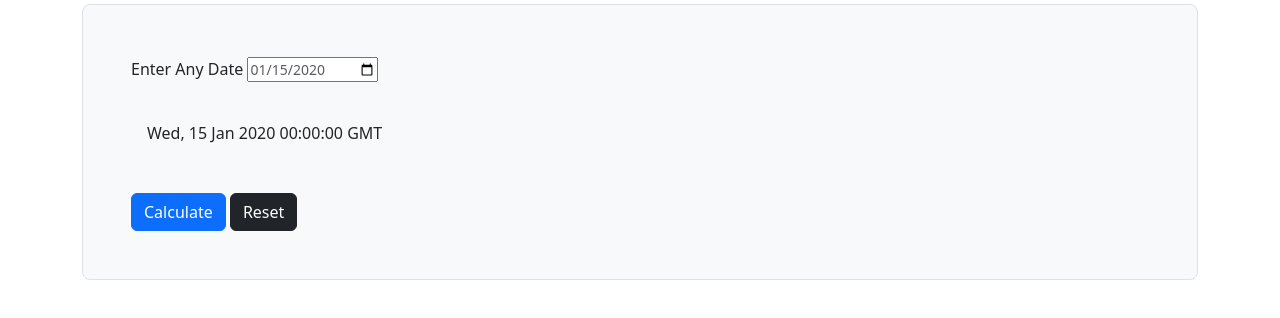
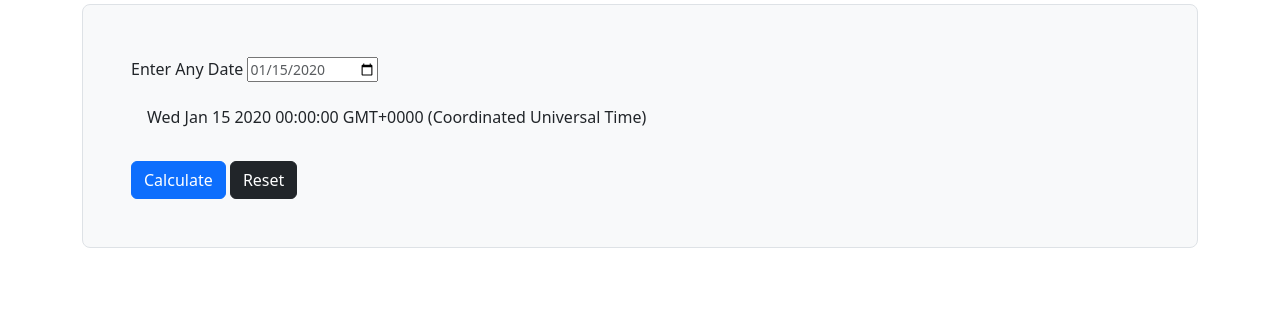
Before and after one commit to Kirdna/WB3-Exercises, a plain HTML site: page Dates/OffBy1Website/index.html in a window 1280 px wide. Both pictures are taken after typing "2020-01-15" into the empty fields and a click on the button "Calculate". Shown: the part 42-360 px from the top of the page. Drawn offline with nearby package versions, Linux system fonts and the light colour scheme.

Commit message:
finished 2-28

```diff
--- a/Dates/OffBy1Website/index.html
+++ b/Dates/OffBy1Website/index.html
@@ -15,13 +15,13 @@
             <div class="col">
                 <h2 id="hmessage">Get Your Date!</h2>
                 <form class="p-4 p-md-5 border rounded-3 bg-body-tertiary">
-                    <div class="mb-3">
-                        <label for="dateEnter" class="form-label">Enter Any Date</label>
-                        <input type="date" class="form-text" id="dateEnter">
+                    <div>
+                        <label for="calandar" class="form-label">Enter Any Date</label>
+                        <input type="date" class="form-text" id="calandar">
                     </div>
-                    <div class="mb-3">
-                        <fieldset disabled>
-                            <p class="p-3" id="answer">Exact Date Will Display Here</p>
+                    <div>
+                        <fieldset>
+                            <p class="p-3" id="anotherAnswer">Another thing will display here</p>
                         </fieldset>
                       </div>
                     <button id="calculateBtn" type="button" class="btn btn-primary">Calculate</button>
--- a/Dates/OffBy1Website/index.js
+++ b/Dates/OffBy1Website/index.js
@@ -1,8 +1,9 @@
 "use strict";
 
-console.log("index started")
-let dateEnter = document.getElementById("dateEnter")
-let answer = document.getElementById("answer");
+console.log("index started");
+let calandar = document.getElementById("calandar");
+let anotherAnswer = document.getElementById("anotherAnswer");
+
 
 const calculateBtn = document.getElementById("calculateBtn");
 
@@ -15,7 +16,9 @@ function init(){
 
 function onCalculateBtnClicked(){
     console.log("Btn Clicked")
-    let userDate = new Date(dateEnter.value);
-    answer.innerHTML = (userDate.toUTCString());
+
+    let userDate = new Date(calandar.value);
+    anotherAnswer.innerHTML = (userDate.toString());
+
     console.log(userDate);
 }
--- a/Website Example/scripts/index.js
+++ b/Website Example/scripts/index.js
@@ -5,7 +5,6 @@ const myButton = document.getElementById("myButton");
 const output = document.getElementById("output");
 
 window.onload = function () {
-    // do the work you want done when the form is complete here...
     console.log("inside init");
 
     myButton.onclick = doSomething;
```
